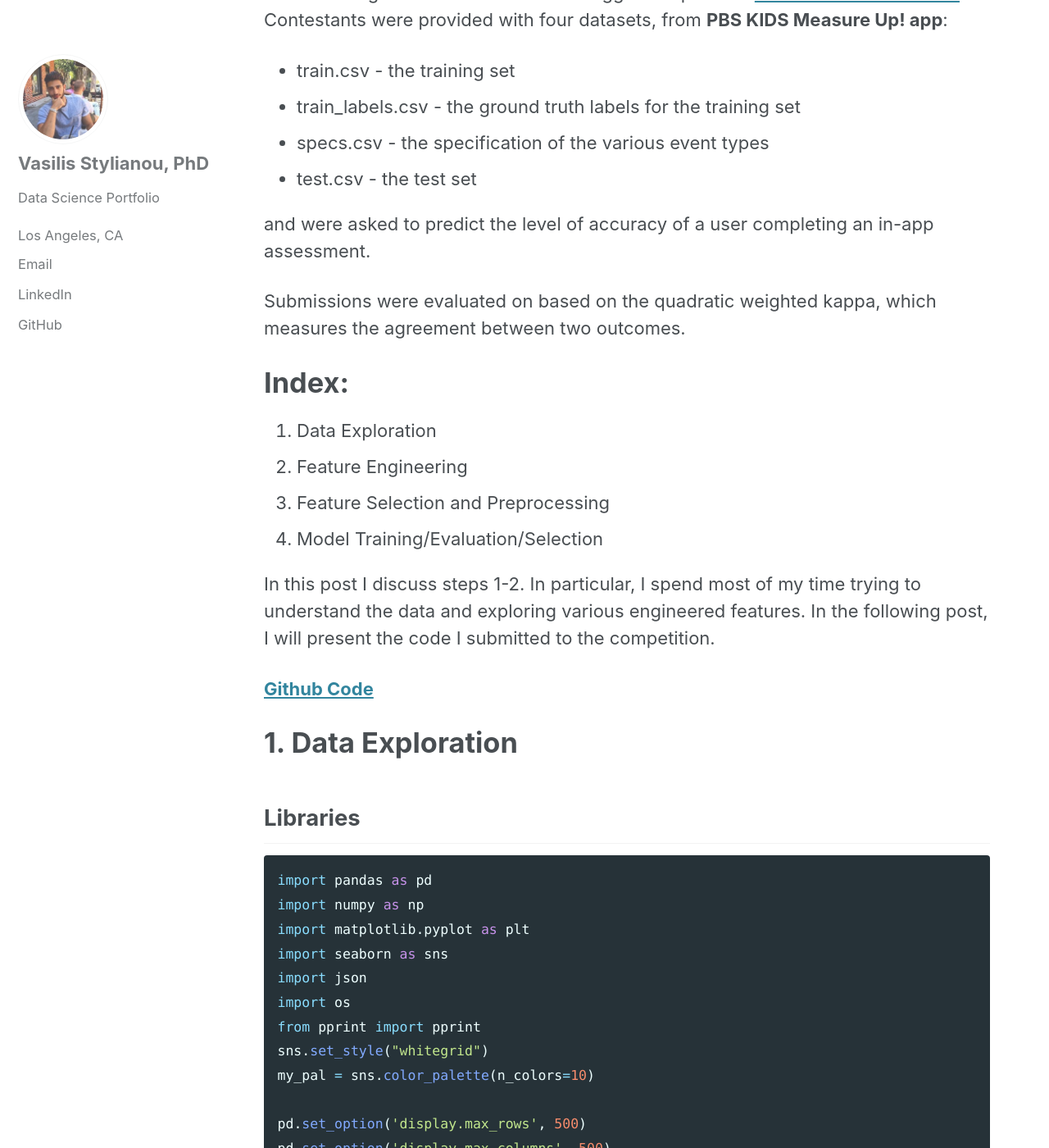
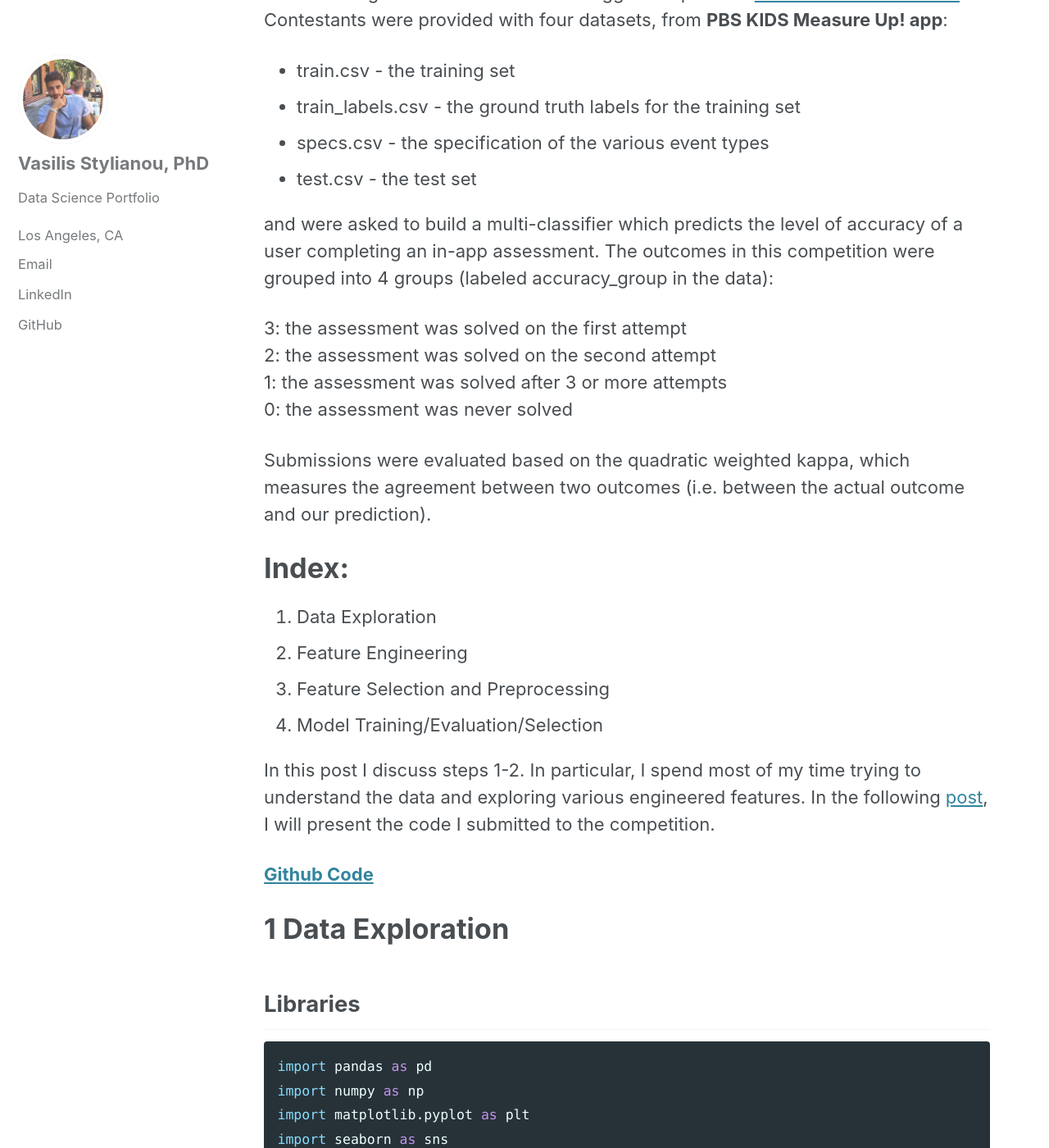
Before and after one commit to vasilis-stylianou/vasilis-stylianou.github.io, a Jekyll site: the page built from _posts/2019-09-19-ML_Kaggle_DSB_1.md, in a window 1280 px wide and 1400 px high, scrolled down 284 px. Shown: the whole window at 82% size. Built offline with Jekyll 4.4.1, drawn with Linux system fonts in a browser that asks for light colours; cached includes are drawn as plain includes; some of the changed text lies outside the part shown.

Commit message:
Added DSB part II

````diff
--- a/_posts/2019-09-19-ML_Kaggle_DSB_1.md
+++ b/_posts/2019-09-19-ML_Kaggle_DSB_1.md
@@ -12,9 +12,14 @@
 - specs.csv -  the specification of the various event types
 - test.csv - the test set
 
-and were asked to predict the level of accuracy of a user completing an in-app assessment.
-
-Submissions were evaluated on based on the quadratic weighted kappa, which measures the agreement between two outcomes.
+and were asked to build a multi-classifier which predicts the level of accuracy of a user completing an in-app assessment. The outcomes in this competition were grouped into 4 groups (labeled accuracy_group in the data):
+
+3: the assessment was solved on the first attempt <br/>
+2: the assessment was solved on the second attempt <br/>
+1: the assessment was solved after 3 or more attempts <br/>
+0: the assessment was never solved <br/>
+
+Submissions were evaluated based on the quadratic weighted kappa, which measures the agreement between two outcomes (i.e. between the actual outcome and our prediction).
 
 # Index:
 1. Data Exploration
@@ -22,11 +27,11 @@
 3. Feature Selection and Preprocessing
 4. Model Training/Evaluation/Selection
 
-In this post I discuss steps 1-2. In particular, I spend most of my time trying to understand the data and exploring various engineered features. In the following post, I will present the code I submitted to the competition.
+In this post I discuss steps 1-2. In particular, I spend most of my time trying to understand the data and exploring various engineered features. In the following [post](https://vasilis-stylianou.github.io/ML_Kaggle_DSB_2/), I will present the code I submitted to the competition.
 
 [**Github Code**](https://github.com/vasilis-stylianou/Data-Science/tree/master/Projects/Kaggle_IEEE_Fraud)
 
-# 1. Data Exploration
+# 1 Data Exploration
 
 ## Libraries
 
@@ -47,7 +52,7 @@
 pd.set_option('display.width', 1000)
 ```
 
-## 1.1. Load Data (a sample)
+## 1.1 Load Data (a sample)
 
 
 ```python
@@ -82,7 +87,7 @@
     return df
 ```
 
-### 1.1.1. Train
+### 1.1.1 Train
 
 
 ```python
@@ -208,7 +213,7 @@
 
 Noise: game_time =0  and incorrect
 
-### 1.1.2. Labels
+### 1.1.2 Labels
 
 
 ```python
@@ -302,7 +307,7 @@
 
 
 
-### 1.1.3. Merge all Assessment train data
+### 1.1.3 Merge all Assessment train data
 
 
 ```python
@@ -454,9 +459,9 @@
 
 
 
-## 1.2. Data Exploration/Visualization
-
-### 1.2.1. Bad data
+## 1.2 Data Exploration/Visualization
+
+### 1.2.1 Bad data
 
 Observe that the accuracy (or equivalently the num_correct) is the same for all events generated in the same assessmnet session:
 
@@ -587,7 +592,7 @@
 train = filter_out_bad_sess(train)
 ```
 
-### 1.2.2. Visualize cols and accuracies
+### 1.2.2 Visualize cols and accuracies
 
 There are 10 columns:
 
@@ -1084,7 +1089,7 @@
     {'description': 'two...', 'identifier': 'Dot_Two', 'media_type': 'audio', 'total_duration': 510, 'event_count': 10, 'game_time': 4925, 'event_code': 3021}
 
 
-# 2. Feature Engineering
+# 2 Feature Engineering
 
 Let's first try to construct "domain-like" features which might correlate to user performance. Intuitively, I'll seek for features that somehow describe:
 
@@ -1098,7 +1103,7 @@
 
 ## QUESTION: What pct of activities get completed and reach the assessment phase?
 
-## 2.1. Game_time Aggregations
+## 2.1 Game_time Aggregations
 How much time do the app users spend:<br>
 a) playing in general <br>
 b) playing in a certain level (title) <br>
@@ -1910,7 +1915,7 @@
 
 
 
-## 2.2. Game_session Aggregations
+## 2.2 Game_session Aggregations
 
 ### a) Count Sessions Per Col
 
@@ -2755,7 +2760,7 @@
 
 ### c) How often do they sign in AND play? And Why?
 
-## 2.3. Event_code Aggregations
+## 2.3 Event_code Aggregations
 
 
 ```python
@@ -3309,7 +3314,7 @@
 
 
 
-## 2.4. Clarity of game instructions
+## 2.4 Clarity of game instructions
 
 Game Clarity:<br>
 a) rate hints based on user performance <br>
@@ -3317,3 +3322,8 @@
 c) check if the user was doing something weird to familiarize himself/herself with the game (e.g. at the beginnig might press randomly)
 
 (in progress)
+
+# Conclusion
+
+Our dataset seems to be very rich in informative data. However we need to build a machine learning model and check
+which features are important for our classification task. This is the topic discussion of the [second part](https://vasilis-stylianou.github.io/ML_Kaggle_DSB_2/) of this series of posts.
````
